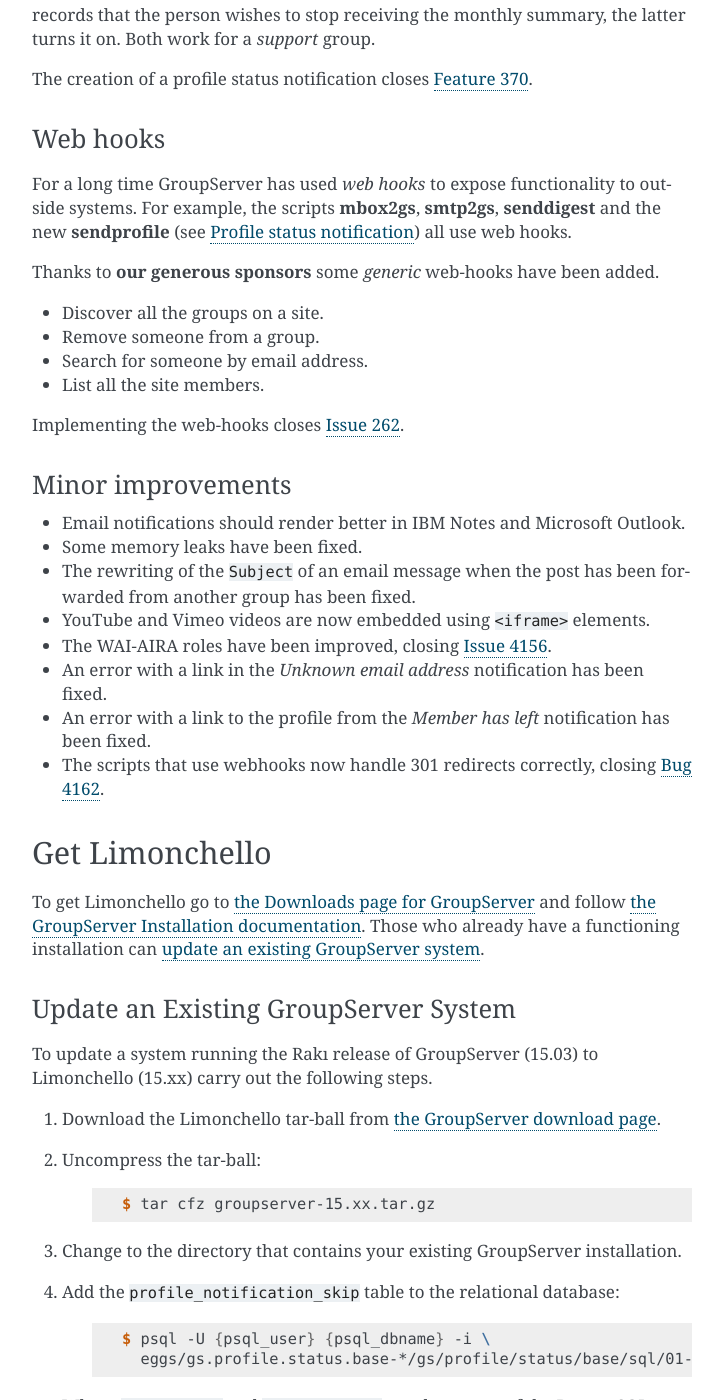
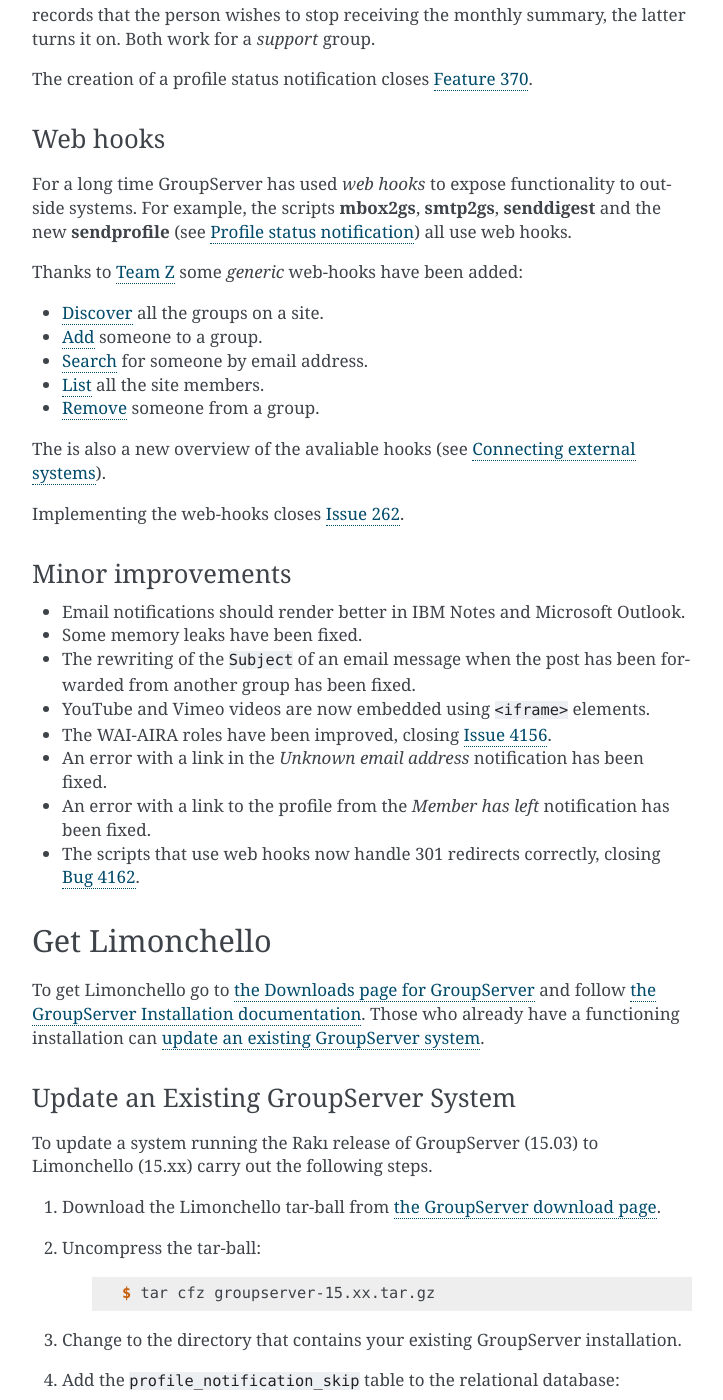
Before and after one commit to groupserver/buildout, a Sphinx documentation site: the page built from docs/release-notes-15xx.rst, in a window 1280 px wide and 1400 px high, scrolled down 1372 px. Shown: the whole window, without its empty margins (388-1111 px from the left). Built offline with Sphinx 7.4.7, drawn with Linux system fonts in a browser that asks for light colours; some of the changed text lies outside the part shown.

Commit message:
Credit to Team Z.

```diff
--- a/docs/release-notes-15xx.rst
+++ b/docs/release-notes-15xx.rst
@@ -26,9 +26,9 @@
 Changes to GroupServer
 ----------------------
 
-Limonchello includes an `updated topic digest`_, and a `profile
-status notification`_. Finally, there have been some `minor
-improvements`_.
+Limonchello includes an `updated topic digest`_, a `profile
+status notification`_, and `web hooks`_. Finally, there have been
+some `minor improvements`_.
 
 Updated topic digest
 ====================
@@ -87,17 +87,32 @@
 the new :program:`sendprofile` (see `Profile status
 notification`_) all use web hooks.
 
-Thanks to **our generous sponsors** some *generic* web-hooks have
-been added.
+Thanks to `Team Z`_ some *generic* web-hooks have been added:
 
-* Discover all the groups on a site.
-* Remove someone from a group.
-* Search for someone by email address.
-* List all the site members.
+* `Discover`_ all the groups on a site.
+* `Add`_ someone to a group.
+* `Search`_ for someone by email address.
+* `List`_ all the site members.
+* `Remove`_ someone from a group.
+
+The is also a new overview of the avaliable hooks (see
+:doc:`webhook`).
 
 Implementing the web-hooks closes `Issue 262`_.
 
+.. _Team Z: http://triteamz.com/
+.. _Discover:
+   http://groupserver.readthedocs.org/projects/gsgroupgroupsjson/en/latest/hook.html
+.. _Add:
+   http://groupserver.readthedocs.org/projects/gsgroupmemberaddjson/en/latest/hook.html
+.. _Search:
+   http://groupserver.readthedocs.org/projects/gssearchpeople/en/latest/hook.html
+.. _List:
+   http://groupserver.readthedocs.org/projects/gssitememberjson/en/latest/hook.html
+.. _Remove:
+   http://groupserver.readthedocs.org/projects/gsgroupmemberleavejson/en/latest/hook.html
 .. _Issue 262: https://redmine.iopen.net/issues/262
+
 
 Minor improvements
 ==================
@@ -114,7 +129,7 @@
   notification has been fixed.
 * An error with a link to the profile from the *Member has left*
   notification has been fixed.
-* The scripts that use webhooks now handle 301 redirects
+* The scripts that use web hooks now handle 301 redirects
   correctly, closing `Bug 4162`_.
 
 .. _Issue 4156: https://redmine.iopen.net/issues/4156
```
